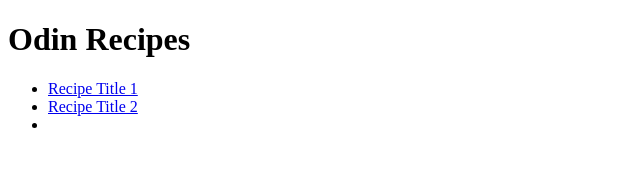
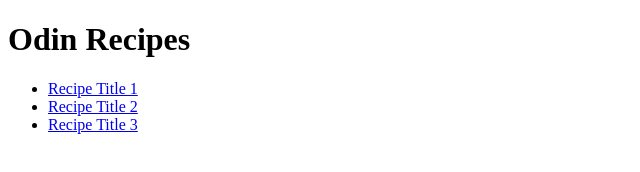
Before and after one commit to NhatNamNQ/odin-recipes, a plain HTML site: page index.html in a window 1280 px wide. Shown: the whole page, without its empty margins (0-640 px from the left). Drawn offline with Linux system fonts and the light colour scheme.

Commit message:
Update Recipe Title 3 in index.html

```diff
--- a/index.html
+++ b/index.html
@@ -10,7 +10,7 @@
     <ul>
         <li><a href="./recipes/pizza.html">Recipe Title 1</a></li>
         <li><a href="./recipes/spaghetti.html">Recipe Title 2</a></li>
-        <li><a href="./recipes/CandyCaneCocoa.html"></a></li>
+        <li><a href="./recipes/CandyCaneCocoa.html">Recipe Title 3</a></li>
     </ul>
 </body>
 </html>
```
